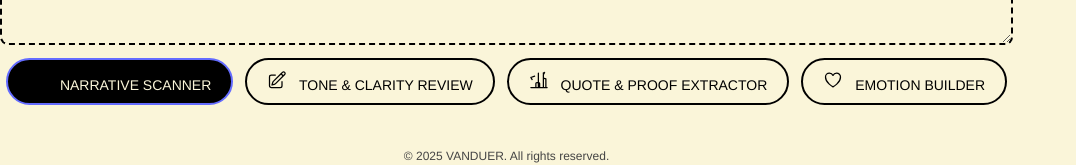
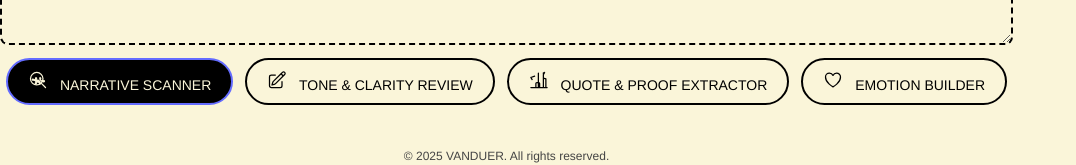
Before and after one commit to popdistortion/vanduer-impact-lab, a React (Vite) app: page / in a window 1280 px wide. In both pictures the pointer is over the icon 38 px from the left and 641 px from the top of the page. Shown: the part 562-727 px from the top of the page, without its empty margins (0-1076 px from the left). Built offline with nearby package versions, Linux system fonts and the light colour scheme.

Commit message:
Update App.css

```diff
--- a/src/App.css
+++ b/src/App.css
@@ -61,6 +61,9 @@ button:hover {
   background-color: #000;
   color: #FAF5D9;
 }
+button:hover svg {
+  stroke: #FAF5D9;
+}
 
 /* Icons */
 svg {
```
